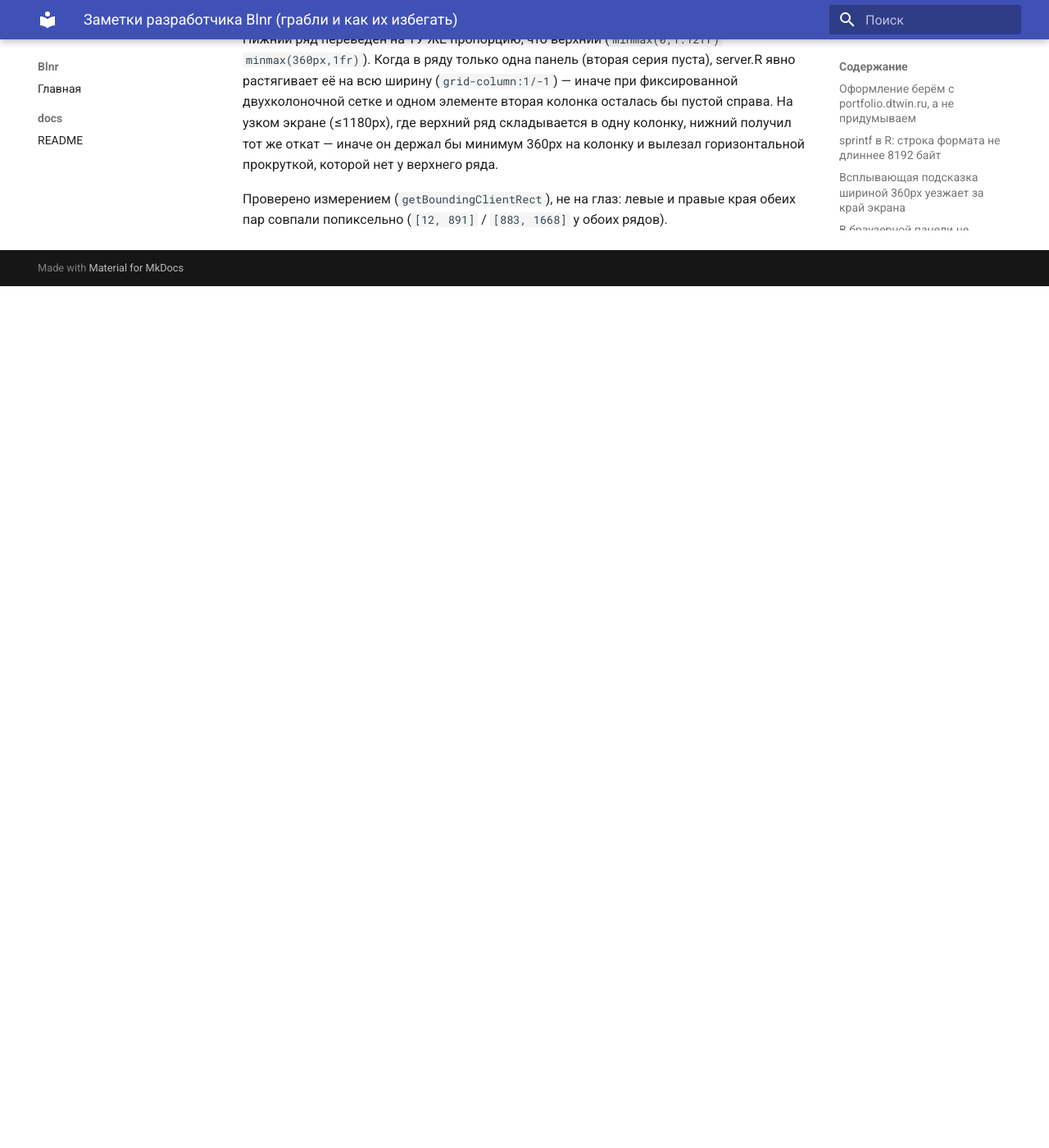
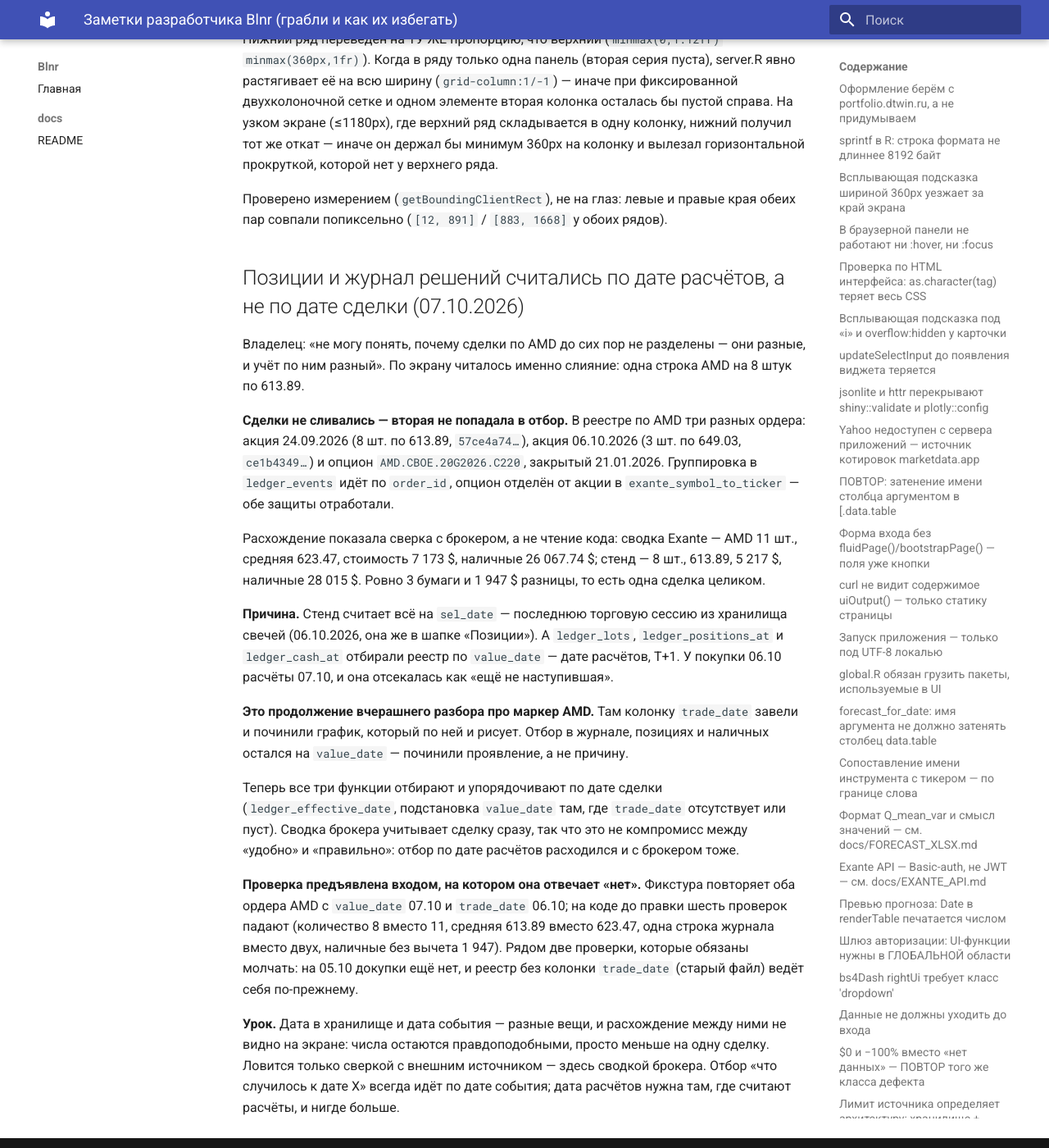
Before and after one commit to sgum/Blnr, an MkDocs documentation site: the page built from docs/dev.md, in a window 1280 px wide and 1400 px high, scrolled down 35661 px. Shown: the whole window at 82% size. Built offline with MkDocs 1.6.1 and Material for MkDocs 9.7.7, drawn with Linux system fonts in a browser that asks for light colours; before the commit the page ends 36010 px from its top, so only the background shows below that.

Commit message:
fix(ledger): позиции, наличные и журнал решений считались по дате расчётов
Зеркало правки из 311.blnr.

Co-Authored-By: Claude Sonnet 5 <noreply@anthropic.com>

```diff
--- a/docs/dev.md
+++ b/docs/dev.md
@@ -1451,3 +1451,51 @@ trade_date=2026-10-06` — ровно то, что должно быть.
 Проверено измерением (`getBoundingClientRect`), не на глаз: левые и правые
 края обеих пар совпали попиксельно (`[12, 891]` / `[883, 1668]` у обоих
 рядов).
+
+
+## Позиции и журнал решений считались по дате расчётов, а не по дате сделки (07.10.2026)
+
+Владелец: «не могу понять, почему сделки по AMD до сих пор не разделены — они
+разные, и учёт по ним разный». По экрану читалось именно слияние: одна строка
+AMD на 8 штук по 613.89.
+
+**Сделки не сливались — вторая не попадала в отбор.** В реестре по AMD три
+разных ордера: акция 24.09.2026 (8 шт. по 613.89, `57ce4a74…`), акция
+06.10.2026 (3 шт. по 649.03, `ce1b4349…`) и опцион `AMD.CBOE.20G2026.C220`,
+закрытый 21.01.2026. Группировка в `ledger_events` идёт по `order_id`, опцион
+отделён от акции в `exante_symbol_to_ticker` — обе защиты отработали.
+
+Расхождение показала сверка с брокером, а не чтение кода: сводка Exante —
+AMD 11 шт., средняя 623.47, стоимость 7 173 $, наличные 26 067.74 $; стенд —
+8 шт., 613.89, 5 217 $, наличные 28 015 $. Ровно 3 бумаги и 1 947 $ разницы,
+то есть одна сделка целиком.
+
+**Причина.** Стенд считает всё на `sel_date` — последнюю торговую сессию из
+хранилища свечей (06.10.2026, она же в шапке «Позиции»). А `ledger_lots`,
+`ledger_positions_at` и `ledger_cash_at` отбирали реестр по `value_date` —
+дате расчётов, T+1. У покупки 06.10 расчёты 07.10, и она отсекалась как
+«ещё не наступившая».
+
+**Это продолжение вчерашнего разбора про маркер AMD.** Там колонку
+`trade_date` завели и починили график, который по ней и рисует. Отбор в
+журнале, позициях и наличных остался на `value_date` — починили проявление, а
+не причину.
+
+Теперь все три функции отбирают и упорядочивают по дате сделки
+(`ledger_effective_date`, подстановка `value_date` там, где `trade_date`
+отсутствует или пуст). Сводка брокера учитывает сделку сразу, так что это не
+компромисс между «удобно» и «правильно»: отбор по дате расчётов расходился и
+с брокером тоже.
+
+**Проверка предъявлена входом, на котором она отвечает «нет».** Фикстура
+повторяет оба ордера AMD с `value_date` 07.10 и `trade_date` 06.10; на коде до
+правки шесть проверок падают (количество 8 вместо 11, средняя 613.89 вместо
+623.47, одна строка журнала вместо двух, наличные без вычета 1 947). Рядом две
+проверки, которые обязаны молчать: на 05.10 докупки ещё нет, и реестр без
+колонки `trade_date` (старый файл) ведёт себя по-прежнему.
+
+**Урок.** Дата в хранилище и дата события — разные вещи, и расхождение между
+ними не видно на экране: числа остаются правдоподобными, просто меньше на одну
+сделку. Ловится только сверкой с внешним источником — здесь сводкой брокера.
+Отбор «что случилось к дате X» всегда идёт по дате события; дата расчётов
+нужна там, где считают расчёты, и нигде больше.
```
Also changed, not shown: 3 other files.
